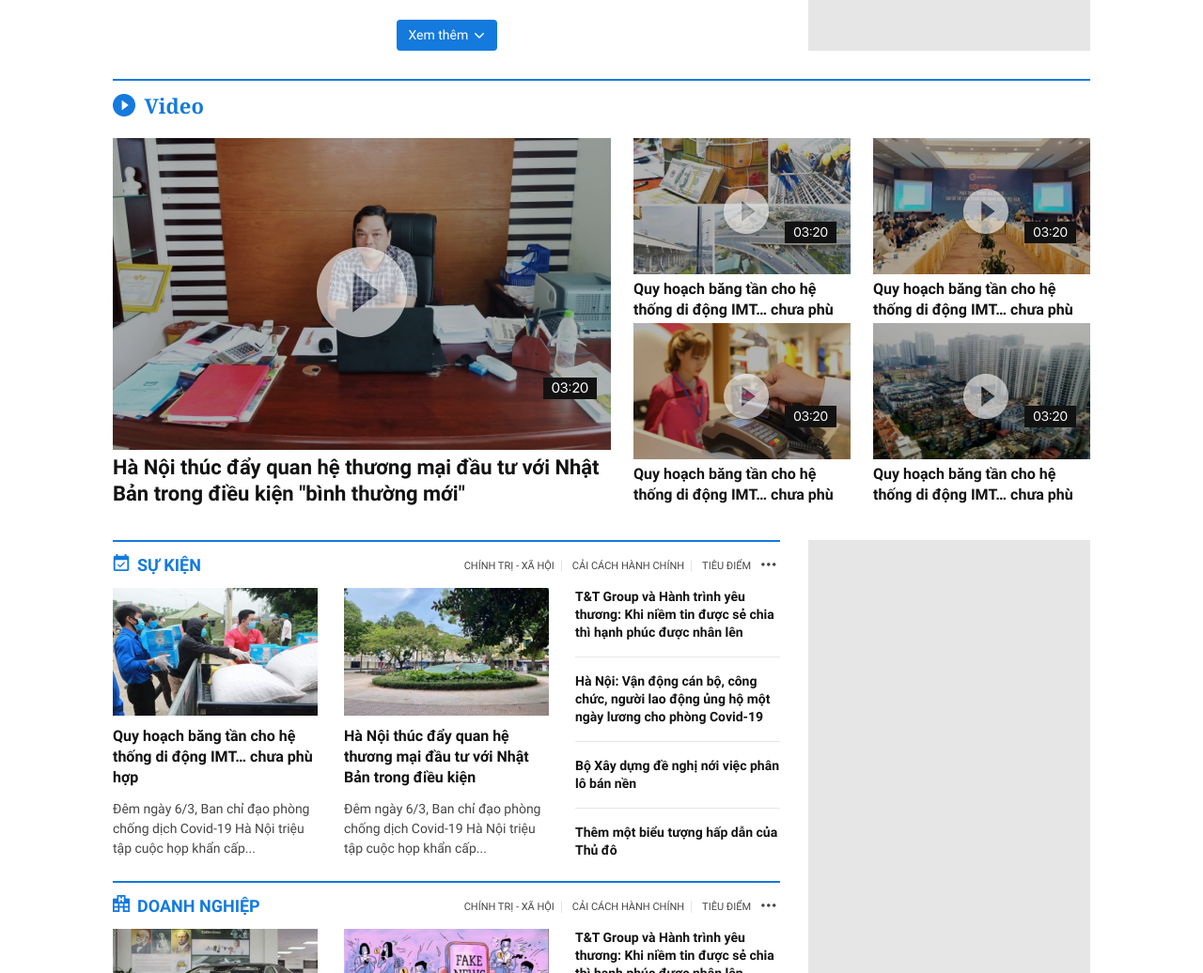
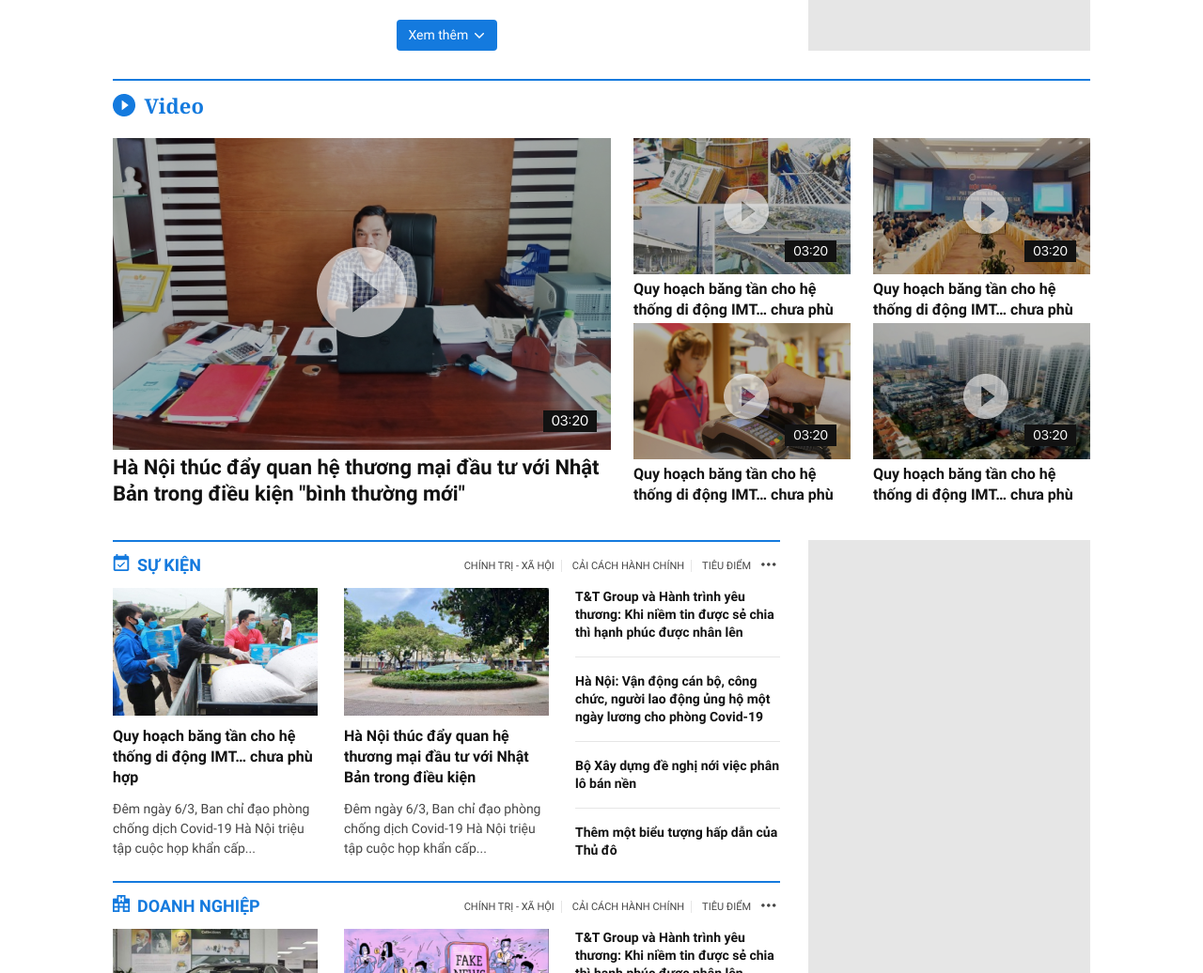
Before and after one commit to ngoctm99/thuctap, a plain HTML site: page view/index.html in a window 1280 px wide. Shown: the part 3515-4551 px from the top of the page at 94% size. Drawn offline with nearby package versions, Linux system fonts and the light colour scheme; files whose address does not match are found by name.

Commit message:
fix time video

```diff
--- a/css/index.css
+++ b/css/index.css
@@ -546,12 +546,12 @@ hr{
     background-color: #121212;
 }
 .main__highlight-video .main__video-time{
-    bottom: 115px;
+    bottom: 80px;
     right: 15px;
 }
 .main__video-item .main__video-time{
     font: 500 14px/17px SF;
-    bottom: 85px;
+    bottom: 65px;
     right: 15px;
 }
 .main__video-title-icon{
```
